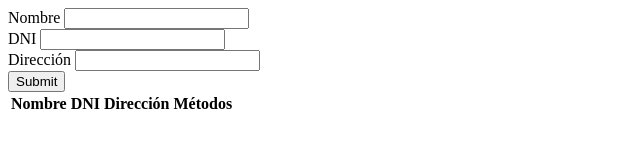
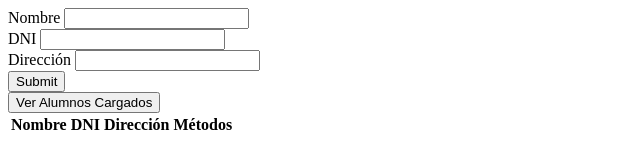
Before and after one commit to lucianobravo673/AprendizajeLaurianoLuciano, a plain HTML site: page index.html in a window 1280 px wide. Shown: the whole page, without its empty margins (0-640 px from the left). Drawn offline with Linux system fonts and the light colour scheme.

Commit message:
Add files via upload

```diff
--- a/index.html
+++ b/index.html
@@ -20,7 +20,11 @@
         <input type="text" name="direc" id="direc"> <br>
 
         <input type="submit">
+
     </form>
+
+    <button id="leer">Ver Alumnos Cargados</button>
+
 
     <table id="tablaAlumnos">
         <tr>
```
